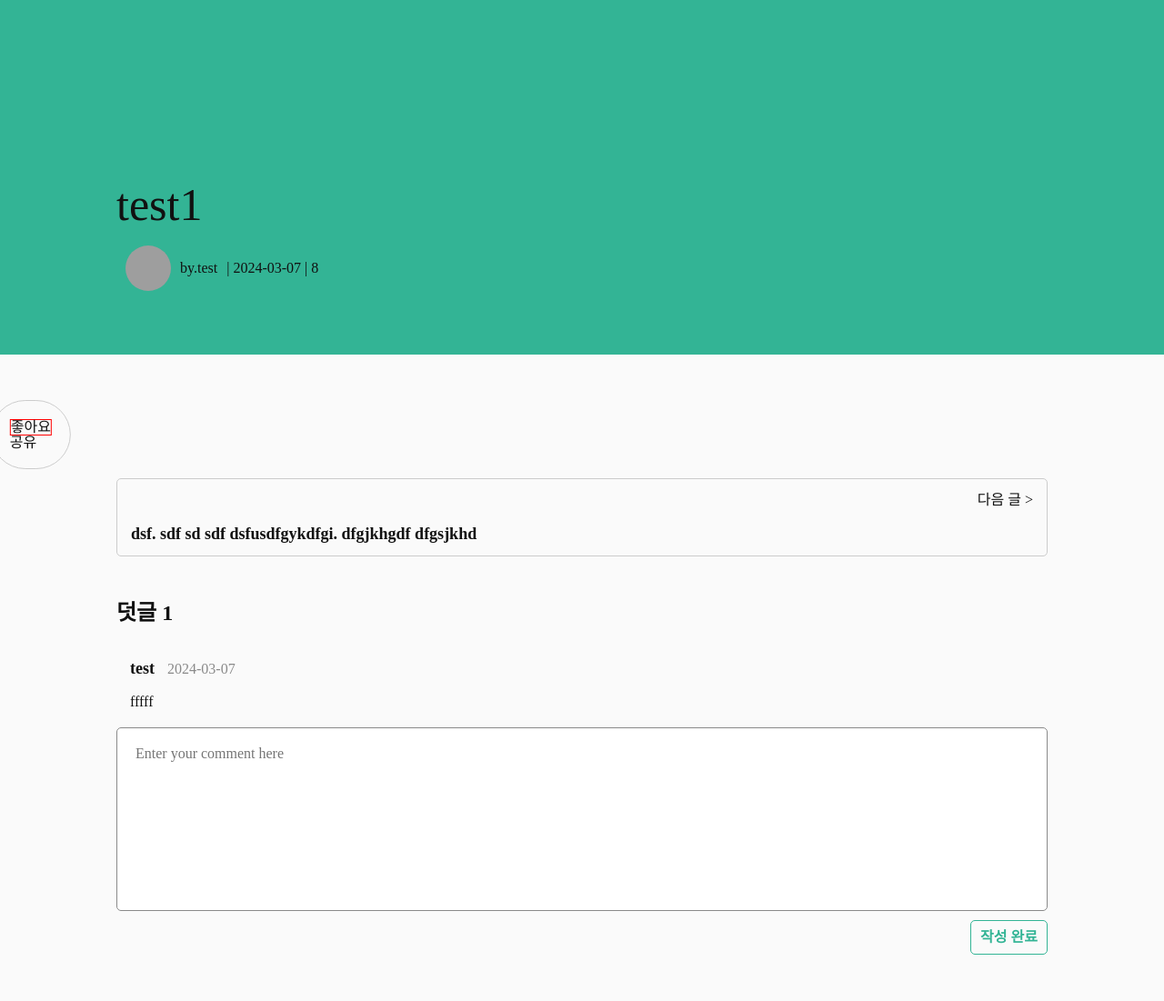
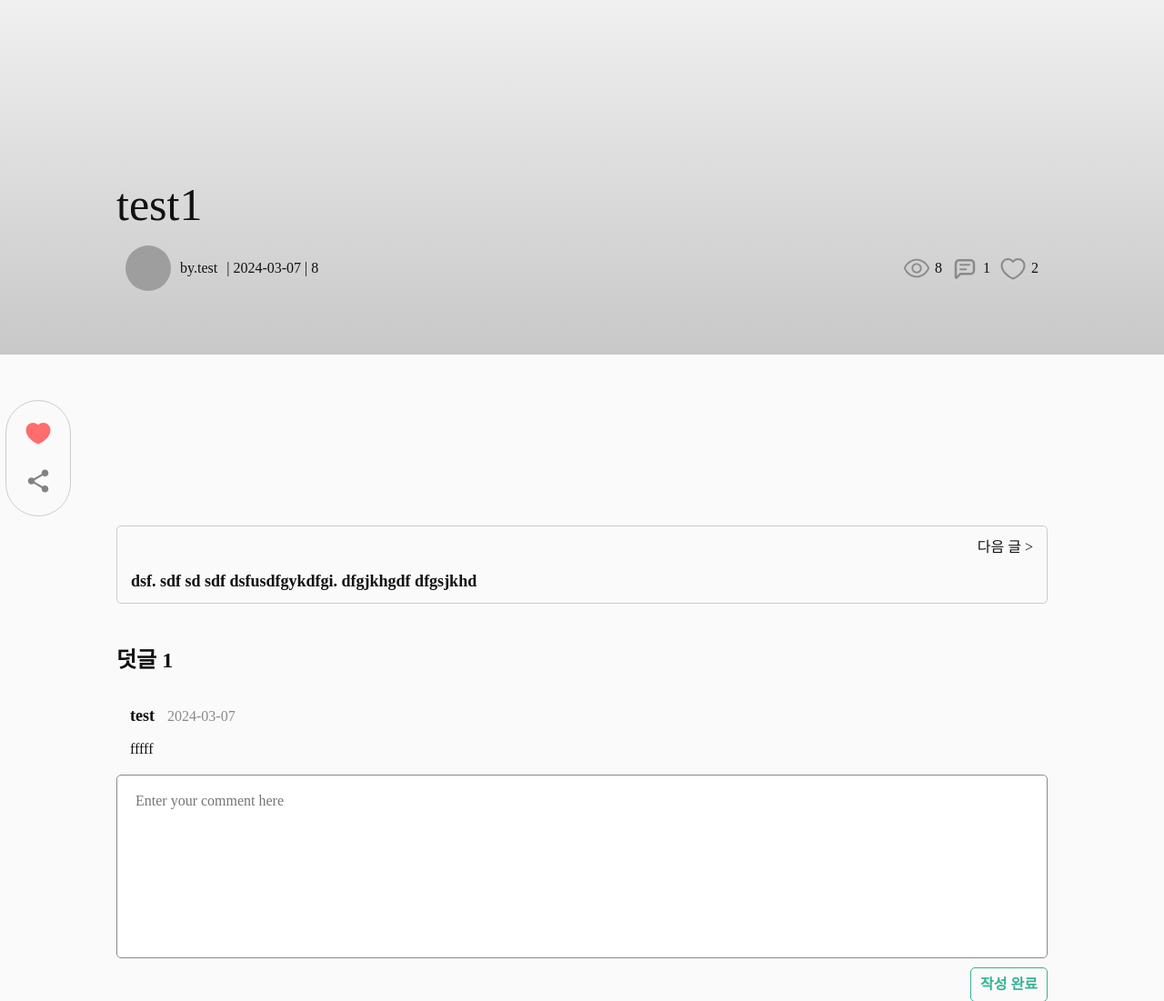
Before and after one commit to escape1001/blog_monoli, a Django app: page /post/1/ in a window 1280 px wide. Shown: the part 90-1191 px from the top of the page at 91% size. Run offline with Django 5.2, Linux system fonts and the light colour scheme; a user stored in the database is signed in; data comes from the database, SQL or seed files in the repository; both versions use the stored data as it was after the commit; some libraries are stand-ins or nearby versions; grey boxes are pictures that could not be loaded.

Commit message:
"update" post_detail에 아이콘 반영하고 공유기능 추가

```diff
--- a/static/style/global.css
+++ b/static/style/global.css
@@ -46,10 +46,6 @@ body{
 	font-size: var(--font-size-default);
 	color: var(--color-dark);
 	background-color: var(--color-light);
-}
-
-.liked{
-	border:1px solid red;
 }
 
 
@@ -330,7 +326,7 @@ footer{
 /* post-detail-wrapper */
 .post-detail-wrapper .title-area{
 	padding:20rem 0 5rem;
-	background-color: var(--color-point);
+	background-image: linear-gradient(to top, rgba(200,200,200, 1) 0%, rgba(200,200,200, 0.2) 100%);
 	position: relative;
 }
 
@@ -341,7 +337,7 @@ footer{
 	position: absolute;
 	left: 0;
 	top:0;
-	opacity: .7;
+	z-index: -1;
 }
 
 .post-detail-wrapper .title-area h2{
@@ -373,9 +369,27 @@ footer{
 	object-fit: cover;
 }
 
-.post-detail-wrapper .title-area .btn-area{
+.post-detail-wrapper .title-area .right-area{
 	display: flex;
+	align-items: center;
 	gap:2rem;
+}
+
+.post-detail-wrapper .title-area .right-area ul{
+	display: flex;
+	align-items: center;
+	gap:1rem;
+}
+
+.post-detail-wrapper .title-area .right-area li{
+	display: flex;
+	gap:.5rem;
+	align-items: center;
+}
+.post-detail-wrapper .title-area .right-area li img{
+	width: 3rem;
+	height: 3rem;
+	object-fit: contain;
 }
 
 .post-detail-wrapper .title-area .info-area a:hover,
@@ -507,6 +521,16 @@ footer{
 	padding:2rem;
 	border-radius: 10rem;
 	margin-left: -5rem;
+	display: inline-flex;
+	flex-direction: column;
+	gap: 2rem;
+	align-items: center;
+}
+
+.post-detail-wrapper .post-area aside img{
+	width: 3rem;
+	height: 3rem;
+	object-fit: contain;
 }
 
 
--- a/templates/blog/post_detail.html
+++ b/templates/blog/post_detail.html
@@ -20,8 +20,22 @@
                  | {{post.created_at|date:"Y-m-d"}}
                  | {{post.view_count}}
             </p>
-            {% if user == post.author %}
-            <div class="btn-area">
+            <div class="right-area">
+                <ul>
+                    <li>
+                        <img src="{% static "assets/icon_view.svg" %}" alt="view">
+                        {{post.view_count}}
+                    </li>
+                    <li>
+                        <img src="{% static "assets/icon_comment.svg" %}" alt="comment">
+                        {{post.comments.count}}
+                    </li>
+                    <li>
+                        <img src="{% static "assets/icon_like.svg" %}" alt="like">
+                        {{post.likes.count}}
+                    </li>
+                </ul>
+                {% if user == post.author %}
                 <form action="{% url "post_update" post.pk %}" method="GET">
                     {% csrf_token %}
                     <button>수정하기</button>
@@ -30,8 +44,8 @@
                     {% csrf_token %}
                     <button type="button" class="delete-btn">삭제하기</button>
                 </form>
+                {% endif %}
             </div>
-            {% endif %}
         </div>
     </section>
     <section class="post-area center-content">
@@ -39,9 +53,17 @@
         <aside>
             <form action="{% url "post_like" post.pk %}" method="POST">
                 {% csrf_token %}
-                <button class="{% if liked %}liked{% endif %}">좋아요</button>
+                <button>
+                    {% if liked %}
+                    <img src="{% static "assets/icon_liked.svg" %}" alt="liked">
+                    {% else %}
+                    <img src="{% static "assets/icon_like.svg" %}" alt="like">
+                    {% endif %}
+                </button>
             </form>
-            <button>공유</button>
+            <button class="share-btn">
+                <img src="{% static "assets/icon_share.svg" %}" alt="share">
+            </button>
         </aside>
         <article>
             <h3 class="ir-hidden">내용</h3>
@@ -115,6 +137,7 @@
 <script>
     const comment_mod_btns = document.querySelectorAll(".comment-area li .mod-btn");
     const delete_btns = document.querySelectorAll(".delete-btn");
+    const share_btn = document.querySelector(".share-btn");
 
     comment_mod_btns.forEach(mod_btn => {
         mod_btn.addEventListener('click', ()=>{
@@ -136,5 +159,18 @@
             }
         });
     });
+
+    share_btn.addEventListener('click', ()=>{
+        const this_url = window.location.href;
+        let tmp = document.createElement('input');
+
+        document.body.appendChild(tmp);
+        tmp.value = this_url;
+        tmp.select();
+        document.execCommand("copy");
+        document.body.removeChild(tmp);
+
+        alert("URL이 복사되었습니다");
+    });
 </script>
 {% endblock %}
```
Also changed, not shown: db.sqlite3, 1 other file.
